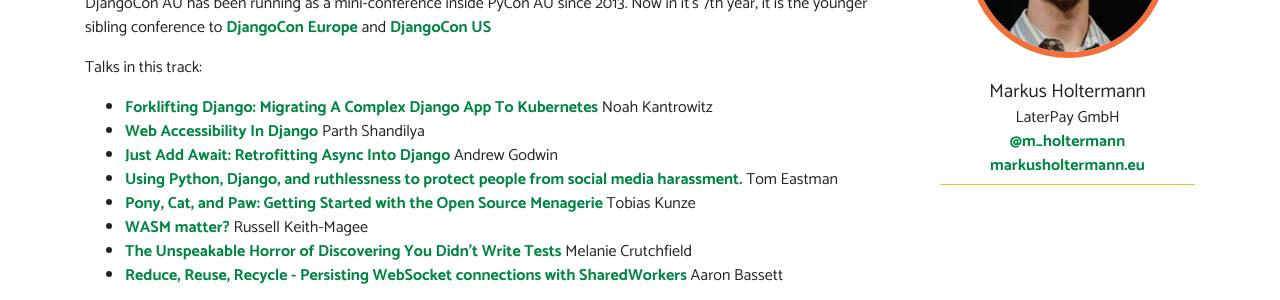
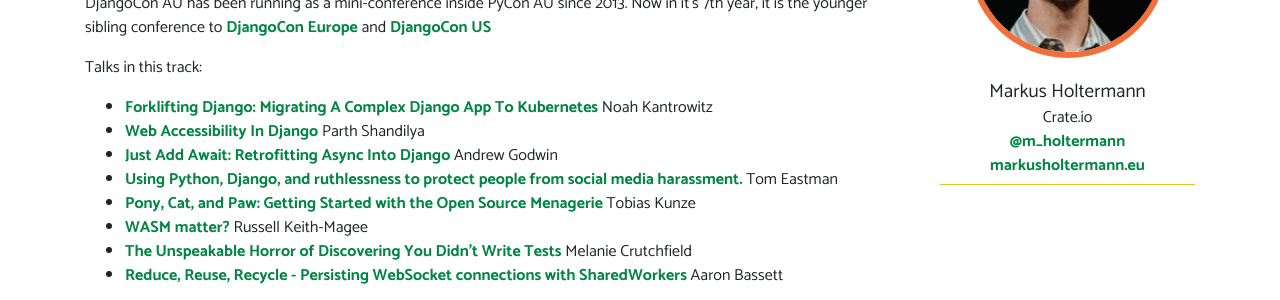
Before and after one commit to pyconau/2019.pycon-au.org, a Jekyll site: the page built from _talks/1002-djangocon-au.md, in a window 1280 px wide and 900 px high, scrolled down 728 px. Shown: the part 156-456 px from the top of the window. Built offline with Jekyll 4.4.1, drawn with Linux system fonts in a browser that asks for light colours.

Commit message:
Fix reference to my employer

```diff
--- a/_talks/1002-djangocon-au.md
+++ b/_talks/1002-djangocon-au.md
@@ -20,7 +20,7 @@ speakers:
       avatar: markus-holtermann.jpg
       twitter: m_holtermann
       url: https://markusholtermann.eu
-      company: LaterPay GmbH
+      company: Crate.io
 
 abstract: DjangoCon AU is a specialist track focusing on the Django web framework, what you can do with it and how it works.
 ---
```
